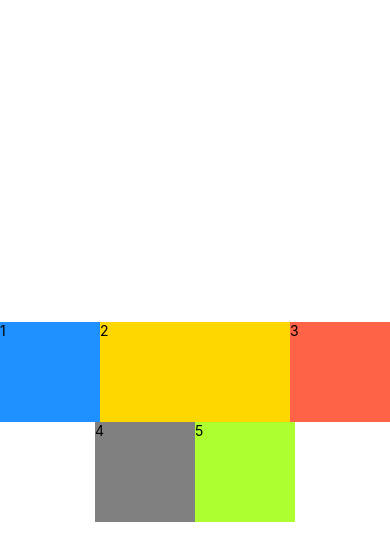
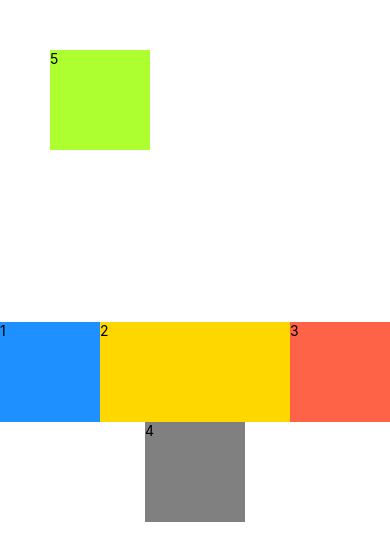
Before and after one commit to iankuratri/learning-react-native, a React Native app in the folder DoneWithIt/: screen / in a window 390 px wide. Shown: the top 560 px of the page. Built offline with nearby package versions, Linux system fonts and the light colour scheme.

Commit message:
position property added

```diff
--- a/DoneWithIt/Course/02Layout/Flexbox.tsx
+++ b/DoneWithIt/Course/02Layout/Flexbox.tsx
@@ -41,7 +41,16 @@ const Flexbox = () => {
       <View style={{ backgroundColor: "grey", width: 100, height: 100 }}>
         <Text>4</Text>
       </View>
-      <View style={{ backgroundColor: "greenyellow", width: 100, height: 100 }}>
+      <View
+        style={{
+          backgroundColor: "greenyellow",
+          width: 100,
+          height: 100,
+          position: "absolute",
+          top: 50,
+          left: 50,
+        }}
+      >
         <Text>5</Text>
       </View>
     </View>
```
